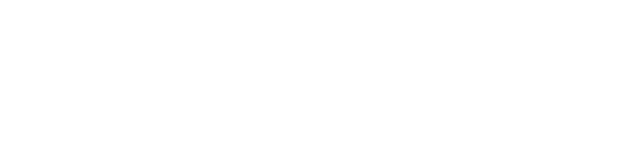
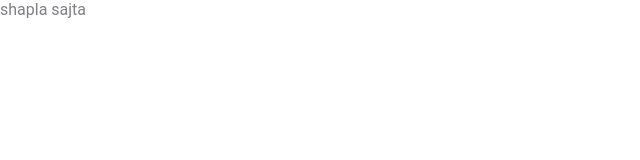
Before and after one commit to testalena/mysite, a plain HTML site: page index.html in a window 1280 px wide. Shown: the whole page, without its empty margins (0-640 px from the left). Drawn offline with Linux system fonts and the light colour scheme.

Commit message:
second commit

```diff
--- a/index.html
+++ b/index.html
@@ -11,5 +11,6 @@
 
 <body>
 
+<header>  shapla sajta </header>
 </body>
 </html>
```
